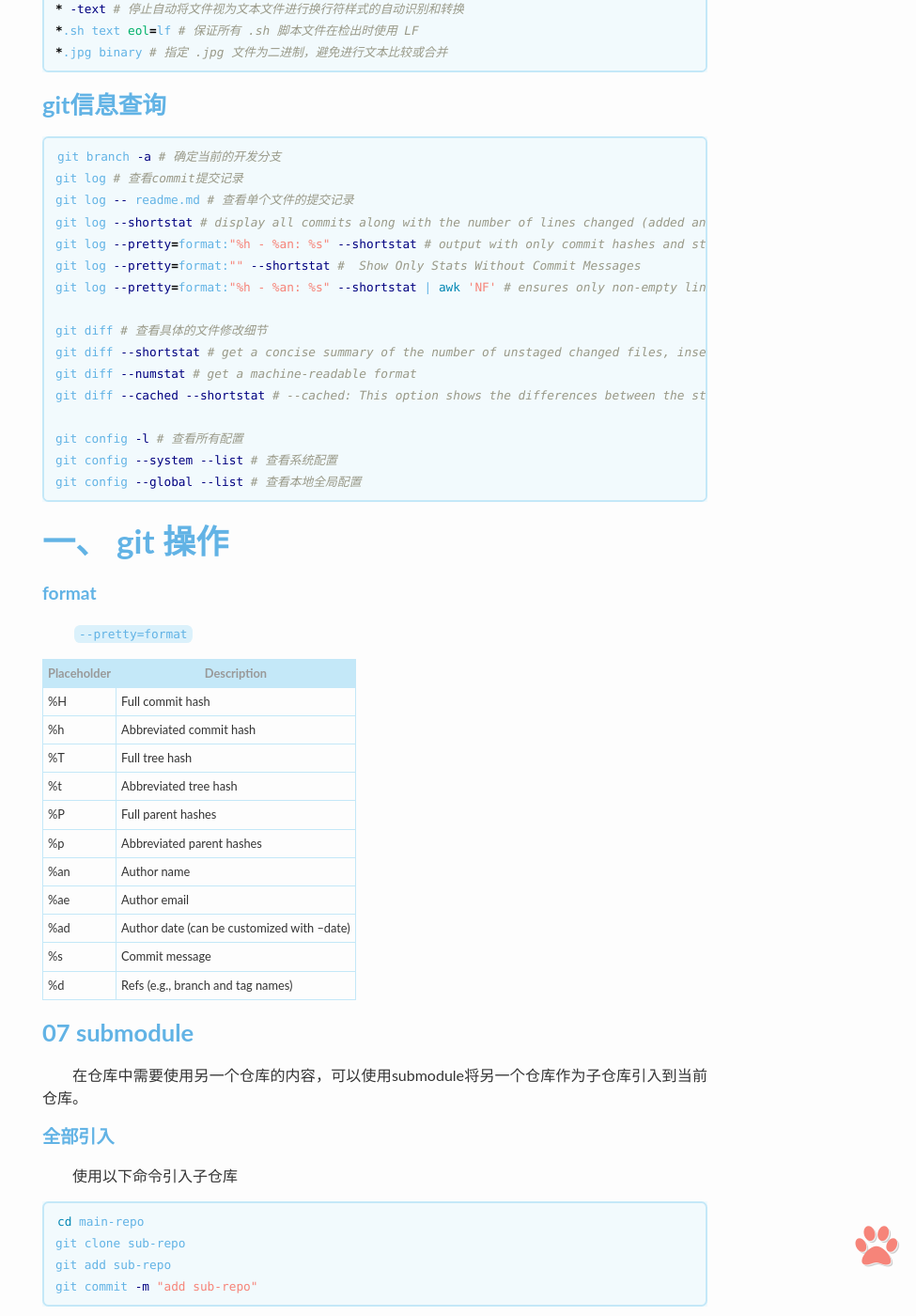
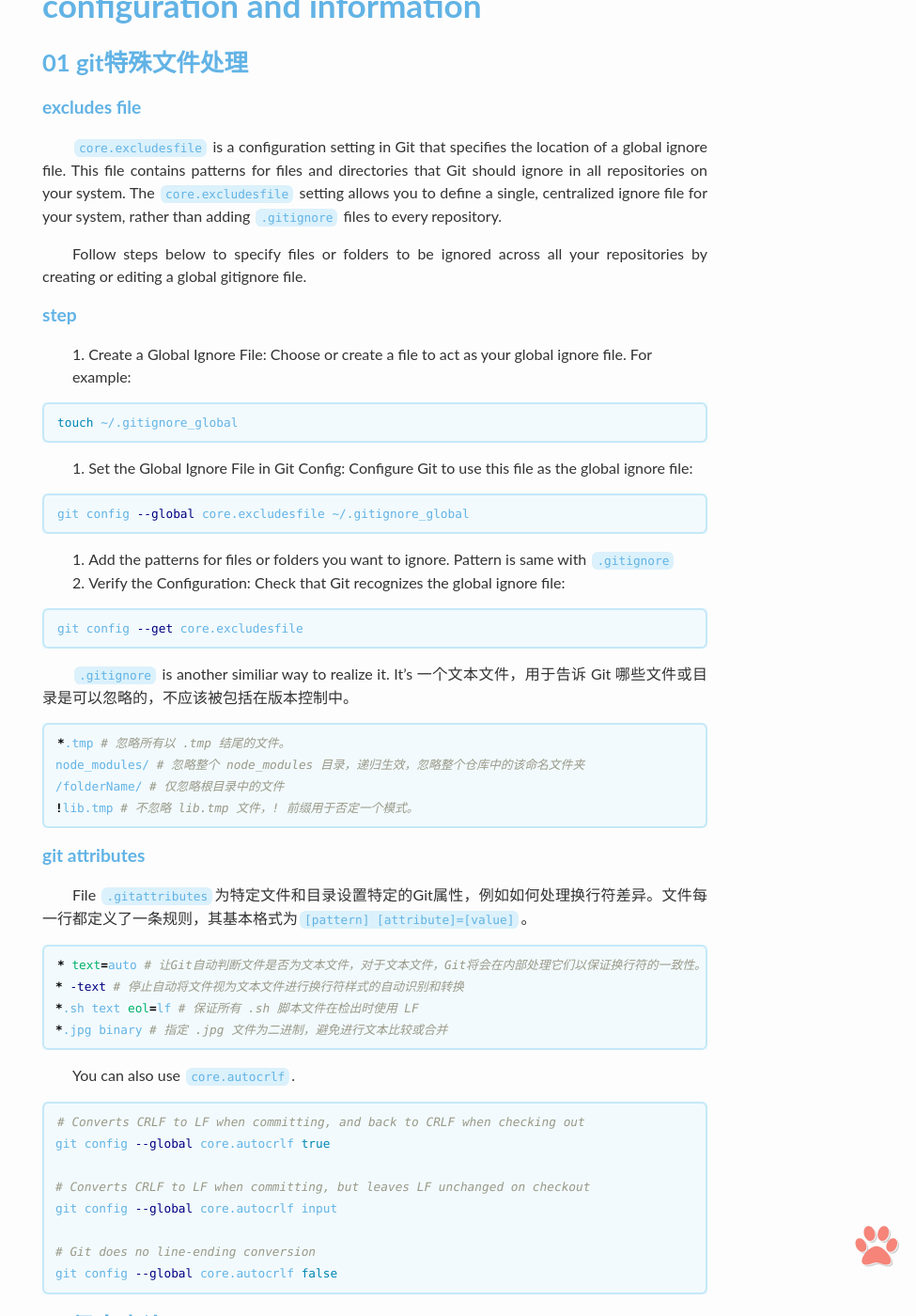
Before and after one commit to blue-stone-j/blue-stone-j.github.io, a Jekyll site: the page built from _posts/tools/2022-11-25-git-use.md, in a window 1280 px wide and 1400 px high, scrolled down 7781 px. Shown: the whole window at 94% size, without its empty margins (305-1280 px from the left). Built offline with Jekyll 4.4.1, drawn with Linux system fonts in a browser that asks for light colours; comment, search, counter and statistics services are not loaded; some of the changed text lies outside the part shown.

Commit message:
update026

````diff
--- a/_posts/tools/2022-11-25-git-use.md
+++ b/_posts/tools/2022-11-25-git-use.md
@@ -61,6 +61,15 @@
 git reset --hard origin/main
 ```
 
+4. update all branches
+
+```bash
+for branch in $(git branch | sed 's/*//'); do
+  git checkout "$branch"
+  git pull
+done
+```
+
 # zones
 
 ### workspace
@@ -105,6 +114,33 @@
 
 # Use this only if you're sure you want to delete the branch regardless of its merge status.
 git branch -D branch_name
+```
+
+###### compare file
+
+```bash
+# shows the differences in path/to/file between branch1 and branch2.
+git diff branch1 branch2 -- path/to/file
+
+# shows the differences in path/to/file between current branch and other-branch.
+git diff other-branch -- path/to/file
+```
+
+if you want to specify a tool to diff
+
+```bash
+# take meld as diff tool
+git config --global diff.tool meld
+
+# take code as diff tool
+git config --global diff.tool vscode
+
+# use vscode to diff
+# tell Git how to run VS Code as a visual diff tool
+# defines the exact command Git should run when using VS Code as a difftool
+# --wait tells Git to wait for you to close the VS Code window before it continues
+# --diff $LOCAL $REMOTE opens the two versions of the file in a side-by-side diff view
+git config --global difftool.vscode.cmd "code --wait --diff $LOCAL $REMOTE"
 ```
 
 # commit
@@ -315,19 +351,34 @@
 
 ### 01 git特殊文件处理
 
-##### excludesfile
+##### excludes file
 
 `core.excludesfile` is a configuration setting in Git that specifies the location of a global ignore file. This file contains patterns for files and directories that Git should ignore in all repositories on your system. The `core.excludesfile` setting allows you to define a single, centralized ignore file for your system, rather than adding `.gitignore` files to every repository.
 
-You can use it like command below
+Follow steps below to specify files or folders to be ignored across all your repositories by creating or editing a global gitignore file.
+
+##### step
+
+1. Create a Global Ignore File: Choose or create a file to act as your global ignore file. For example:
+
+```bash
+touch ~/.gitignore_global
+```
+
+2. Set the Global Ignore File in Git Config: Configure Git to use this file as the global ignore file:
 
 ```bash
 git config --global core.excludesfile ~/.gitignore_global
 ```
 
-##### .gitignore
+3. Add the patterns for files or folders you want to ignore. Pattern is same with `.gitignore`
+4. Verify the Configuration: Check that Git recognizes the global ignore file:
 
-一个文本文件，用于告诉 Git 哪些文件或目录是可以忽略的，不应该被包括在版本控制中。
+```bash
+git config --get core.excludesfile
+```
+
+`.gitignore` is another similiar way to realize it. It's 一个文本文件，用于告诉 Git 哪些文件或目录是可以忽略的，不应该被包括在版本控制中。
 
 ```bash
 *.tmp # 忽略所有以 .tmp 结尾的文件。
@@ -336,15 +387,28 @@
 !lib.tmp # 不忽略 lib.tmp 文件，! 前缀用于否定一个模式。
 ```
 
-##### .gitattributes
+##### git attributes
 
-为特定文件和目录设置特定的Git属性，例如如何处理换行符差异。文件每一行都定义了一条规则，其基本格式为`[pattern] [attribute]=[value]`。
+File `.gitattributes`为特定文件和目录设置特定的Git属性，例如如何处理换行符差异。文件每一行都定义了一条规则，其基本格式为`[pattern] [attribute]=[value]`。
 
 ```bash
 * text=auto # 让Git自动判断文件是否为文本文件，对于文本文件，Git将会在内部处理它们以保证换行符的一致性。
 * -text # 停止自动将文件视为文本文件进行换行符样式的自动识别和转换
 *.sh text eol=lf # 保证所有 .sh 脚本文件在检出时使用 LF
 *.jpg binary # 指定 .jpg 文件为二进制，避免进行文本比较或合并
+```
+
+You can also use `core.autocrlf`.
+
+```bash
+# Converts CRLF to LF when committing, and back to CRLF when checking out
+git config --global core.autocrlf true
+
+# Converts CRLF to LF when committing, but leaves LF unchanged on checkout
+git config --global core.autocrlf input
+
+# Git does no line-ending conversion
+git config --global core.autocrlf false
 ```
 
 ### git信息查询
````
Also changed, not shown: other parts of _posts/tools/2022-11-25-git-use.md (+1 -1 lines), _posts/C++/2022-11-25-STL-notes.md (+15 -6 lines), _posts/lib/2022-11-25-Eigen-notes.md (+48 -54 lines), _posts/os/linux/2022-11-25-linux-notes.md (+2 -1 lines), _posts/software/2022-11-25-vs-use.md (deleted, +0 -13 lines), _posts/tools/2022-11-25-cloudcompare.md (renamed from _posts/software/2022-11-25-cloudcompare.md, +1 -1 lines), _posts/tools/2022-11-25-visual-studio-use.md (added, +26 -0 lines), _posts/tools/2022-11-25-vscode-use.md (renamed from _posts/software/2022-11-25-vscode-use.md, +1 -1 lines), README.md, 1 other file.
